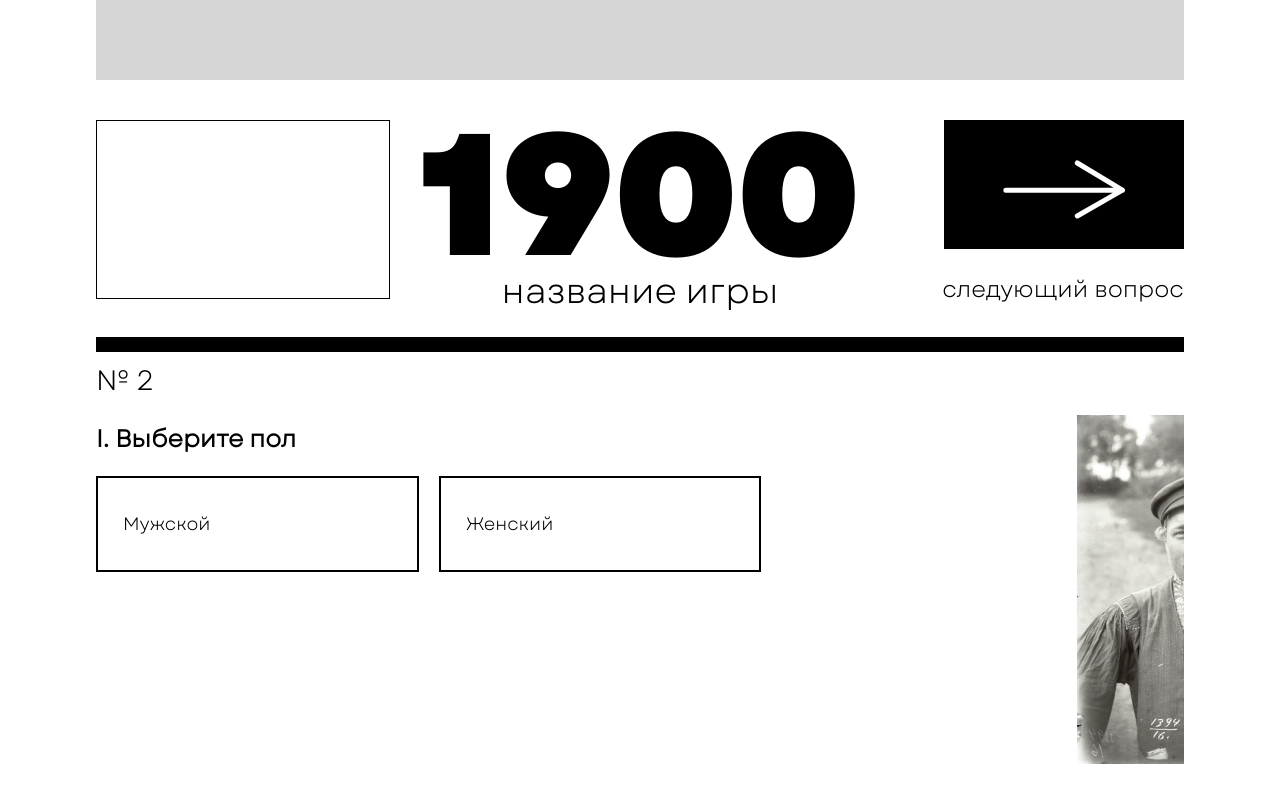
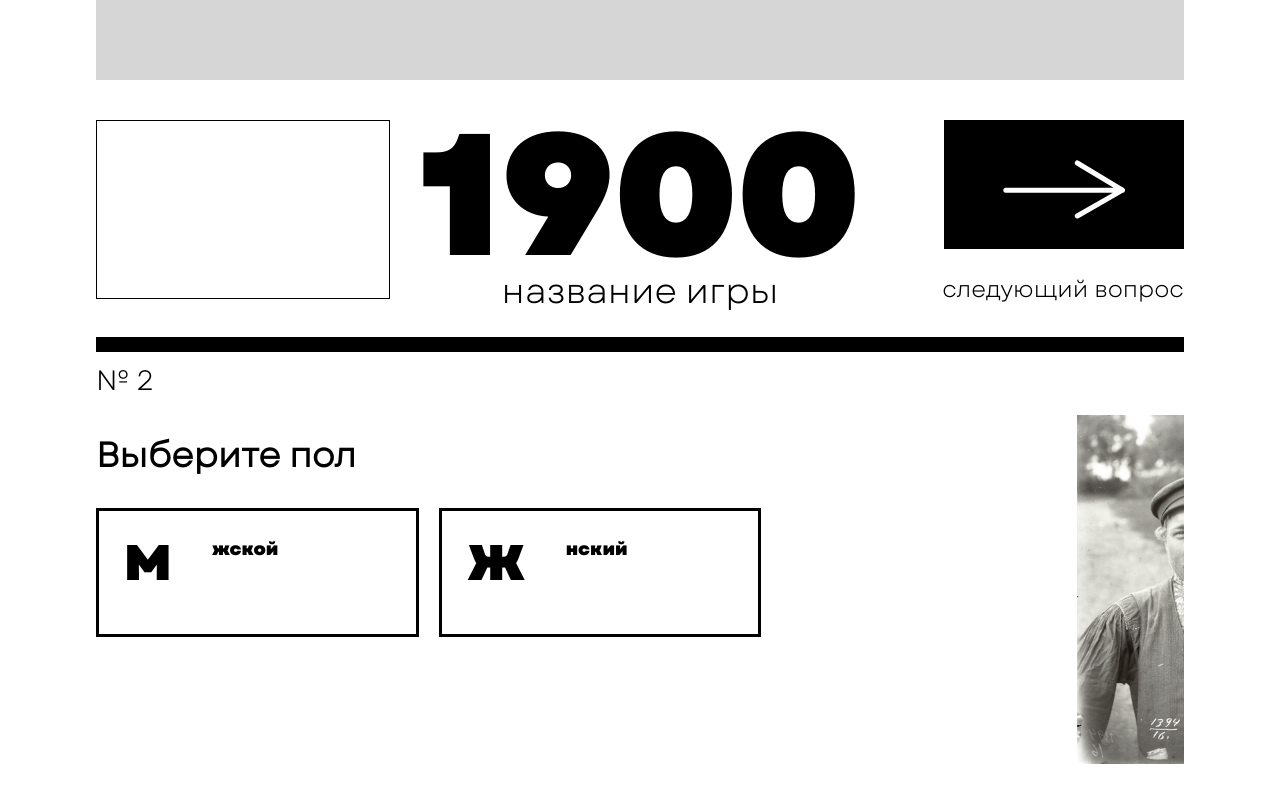
Before and after one commit to abshnko/revolution-game, a React (Create React App) app: page / in a window 1280 px wide. Both pictures are taken after a click on the button 1064 px from the left and 184 px from the top of the page. Built offline with nearby package versions, Linux system fonts and the light colour scheme.

Commit message:
reworked options and infos box

```diff
--- a/src/components/GamePage/GamePage.js
+++ b/src/components/GamePage/GamePage.js
@@ -242,24 +242,21 @@ function GamePage({ questions }) {
                       : null}
 
                     {question[0].options.map((option) => {
-                      const localInfos = [];
-                      var id = 0;
                       if ("infos" in option) {
-                        option.infos.forEach((info) => {
-                          id = info.id;
-                          localInfos.push(info.name);
+                        let infos = [];
+                        infos = option.infos.map((info) => {
+                          return (
+                            <div
+                              className="info"
+                              onClick={() => chooseDisplayedInfo(info.id)}
+                            >
+                              {info.name}
+                            </div>
+                          );
                         });
-                        return (
-                          <div
-                            className="info"
-                            onClick={() => chooseDisplayedInfo(id)}
-                          >
-                            {localInfos}
-                          </div>
-                        );
-                      } else {
-                        return null;
+                        return infos;
                       }
+                      return null;
                     })}
                   </div>
                   <div className="year">
--- a/src/components/GamePage/Question.js
+++ b/src/components/GamePage/Question.js
@@ -3,9 +3,27 @@ import { BsQuestion } from "react-icons/bs";
 
 const Question = ({ question, nextClick, chooseDisplayedInfo }) => {
   const checkInfosForOptions = (option) => {
-    if (!option.infos) return option.text;
+    if (!option.infos) {
+      let number = option.text[0];
+      const n = <div className="number">{number}</div>;
+      var text = option.text.split(/.(.+)/)[1];
+      text = text.split(/.(.+)/)[1];
+      console.log(text);
+      const header = text.split(/[.,,,:,;,!,?](.+)/);
+      const high = <div className="highlighted">{header[0]}</div>;
+      const rest = header[1];
+      const all = (
+        <div className="header">
+          {n}
+          {high}
+        </div>
+      );
+      const newText = [all, rest];
+      return <div className="text">{newText}</div>;
+    }
     let allId = option.infos.map((e) => e.id);
     let allText = option.infos.map((e) => e.altText);
+    console.log(allText);
 
     const l = (parts, i) => {
       //для верной передачи цифр
@@ -20,11 +38,60 @@ const Question = ({ question, nextClick, chooseDisplayedInfo }) => {
         </a>
       );
     };
+
+    const func = (text) => {
+      const number = text[0];
+      const n = <div className="number">{number}</div>; //NUMBER
+      let allButNumber = text.split(/.(.+)/)[1];
+      allButNumber = allButNumber.split(/.(.+)/)[1];
+      let header = allButNumber.split(/[.,,,:,;,!,?](.+)/)[0]; //HEADER
+      let theRest = allButNumber.split(/[.,,,:,;,!,?](.+)/)[1]; //REST
+      let checkHeader = header.split(new RegExp(`(${allText.join("|")})`));
+      let checkRest = theRest.split(new RegExp(`(${allText.join("|")})`));
+      //    IF LINK IN HEADER
+      if (checkHeader.length > 2) {
+        for (let i = 1; i < checkHeader.length; i += 2) {
+          checkHeader[i] = l(checkHeader, i);
+        }
+
+        let firstPart = (
+          <div className="highlighted">
+            {[checkHeader[0], checkHeader[1], checkHeader[2]]}
+          </div>
+        );
+        const all = (
+          <div className="header">
+            {n}
+            {firstPart}
+          </div>
+        );
+        checkHeader.push(theRest);
+        let final = [all, checkHeader[checkHeader.length - 1]];
+        return [final];
+      }
+      if (checkRest.length > 2) {
+        for (let i = 1; i < checkRest.length; i += 2) {
+          checkRest[i] = l(checkRest, i);
+        }
+        let firstPart = <div className="highlighted">{checkHeader[0]}</div>;
+        const all = (
+          <div className="header">
+            {n}
+            {firstPart}
+          </div>
+        );
+        let final = [all, checkRest];
+        return [final];
+      }
+    };
+
     let parts = option.text.split(new RegExp(`(${allText.join("|")})`));
     for (let i = 1; i < parts.length; i += 2) {
       parts[i] = l(parts, i);
     }
-    return parts;
+
+    const m = func(option.text);
+    return <div className="text">{m}</div>;
   };
 
   const checkInfosForQuestion = (question) => {
--- a/src/styles/main/style.css
+++ b/src/styles/main/style.css
@@ -168,6 +168,7 @@ html {
   -ms-grid-row: 1;
   -ms-grid-column: 1;
   grid-area: question;
+  font-size: 23px;
 }
 
 .game-page .container .main .question .options .option-container {
@@ -184,9 +185,12 @@ html {
 }
 
 .game-page .container .main .question .options .option-container .option {
+  display: -webkit-box;
+  display: -ms-flexbox;
+  display: flex;
   font-family: GaretRegular;
   padding: 15px 25px;
-  border: 2px solid black;
+  border: 3px solid black;
   background-color: transparent;
   color: black;
   margin-right: 20px;
@@ -200,20 +204,47 @@ html {
   transition: 0.12s;
 }
 
+.game-page .container .main .question .options .option-container .option .text .header {
+  display: -webkit-box;
+  display: -ms-flexbox;
+  display: flex;
+  -webkit-box-pack: justify;
+      -ms-flex-pack: justify;
+          justify-content: space-between;
+  gap: 40px;
+  margin-bottom: 20px;
+}
+
+.game-page .container .main .question .options .option-container .option .text .header .number {
+  display: -webkit-box;
+  display: -ms-flexbox;
+  display: flex;
+  font-family: GaretBold;
+  font-size: 50px;
+  -webkit-box-pack: start;
+      -ms-flex-pack: start;
+          justify-content: start;
+}
+
+.game-page .container .main .question .options .option-container .option .text .header .highlighted {
+  font-family: GaretBold;
+  margin-top: 10px;
+}
+
 .game-page .container .main .question .options .option-container .active {
-  border: 2px solid black;
+  border: 3px solid black;
   -webkit-transform: scale(1.04);
           transform: scale(1.04);
 }
 
 .game-page .container .main .question .options .option-container .option:hover {
-  border: 2px solid black;
+  border: 3px solid black;
   -webkit-transform: scale(1.04);
           transform: scale(1.04);
 }
 
 .game-page .container .main .question .options .option-container .active:hover {
-  border: 2px solid black;
+  border: 3px solid black;
   -webkit-transform: scale(1.04);
           transform: scale(1.04);
 }
@@ -242,8 +273,8 @@ html {
 }
 
 .game-page .container .main .info-link {
-  text-decoration: underline;
-  cursor: pointer;
+  color: #f03d10;
+  cursor: help;
   -webkit-transition: all 0.2s ease-in-out;
   transition: all 0.2s ease-in-out;
 }
@@ -263,8 +294,8 @@ html {
   position: fixed;
   top: 0;
   left: 0;
-  font-size: 27px;
-  padding: 30px 100px;
+  font-size: 24px;
+  padding: 30px 100px 70px 100px;
   margin: 10% 20%;
   background-color: white;
   z-index: 130;
@@ -307,7 +338,7 @@ html {
   left: 0;
   width: 2em;
   height: 3em;
-  margin-bottom: -3.5em;
+  margin-bottom: -5.5em;
   margin-left: -2em;
   border-bottom: 1px solid black;
   border-left: 1px solid black;
@@ -319,7 +350,7 @@ html {
   right: 0;
   width: 2em;
   height: 3em;
-  margin-bottom: -3.5em;
+  margin-bottom: -5.5em;
   margin-right: -2em;
   border-bottom: 1px solid black;
   border-right: 1px solid black;
--- a/src/styles/main/style.scss
+++ b/src/styles/main/style.scss
@@ -606,6 +606,7 @@ html {
       gap: 7%;
       .question {
         grid-area: question;
+        font-size: 23px;
 
         .options {
           .option-container {
@@ -617,9 +618,10 @@ html {
               font-size: 0.7em;
             }
             .option {
+              display: flex;
               font-family: GaretRegular;
               padding: 15px 25px;
-              border: 2px solid rgb(0, 0, 0);
+              border: 3px solid rgb(0, 0, 0);
               background-color: transparent;
               color: rgb(0, 0, 0);
               margin-right: 20px;
@@ -631,20 +633,38 @@ html {
               cursor: pointer;
               margin-bottom: 15px;
               transition: 0.12s;
-              //   border-radius: 7px;
+
+              .text {
+                .header {
+                  display: flex;
+                  justify-content: space-between;
+                  gap: 40px;
+                  margin-bottom: 20px;
+                  .number {
+                    display: flex;
+                    font-family: GaretBold;
+                    font-size: 50px;
+                    justify-content: start;
+                  }
+                  .highlighted {
+                    font-family: GaretBold;
+                    margin-top: 10px;
+                  }
+                }
+              }
             }
             .active {
-              border: 2px solid rgb(0, 0, 0);
+              border: 3px solid rgb(0, 0, 0);
               transform: scale(1.04);
             }
             .option:hover {
-              border: 2px solid rgb(0, 0, 0);
+              border: 3px solid rgb(0, 0, 0);
               //   background-color: rgba(235, 235, 235, 0.35);
               //   box-shadow: 0 15px 60px rgba(0, 0, 0, 0.2);
               transform: scale(1.04);
             }
             .active:hover {
-              border: 2px solid rgb(0, 0, 0);
+              border: 3px solid rgb(0, 0, 0);
               transform: scale(1.04);
             }
           }
@@ -677,8 +697,9 @@ html {
 
       .info-link {
         // color: rgba(32, 119, 134, 0.95);
-        text-decoration: underline;
-        cursor: pointer;
+        // text-decoration: underline;
+        color: rgb(240, 61, 16);
+        cursor: help;
         transition: all 0.2s ease-in-out;
       }
     }
@@ -698,8 +719,8 @@ html {
     position: fixed;
     top: 0;
     left: 0;
-    font-size: 27px;
-    padding: 30px 100px;
+    font-size: 24px;
+    padding: 30px 100px 70px 100px;
     margin: 10% 20%;
     background-color: white;
     z-index: 130;
@@ -740,7 +761,7 @@ html {
         width: 2em;
         height: 3em;
         // background-color: rgb(185, 185, 185);
-        margin-bottom: -3.5em;
+        margin-bottom: -5.5em;
         margin-left: -2em;
         border-bottom: 1px solid black;
         border-left: 1px solid black;
@@ -752,7 +773,7 @@ html {
         width: 2em;
         height: 3em;
         // background-color: rgb(185, 185, 185);
-        margin-bottom: -3.5em;
+        margin-bottom: -5.5em;
         margin-right: -2em;
         border-bottom: 1px solid black;
         border-right: 1px solid black;
```
Also changed, not shown: src/data.js, 2 other files (tests, documents, lock files or other folders).
